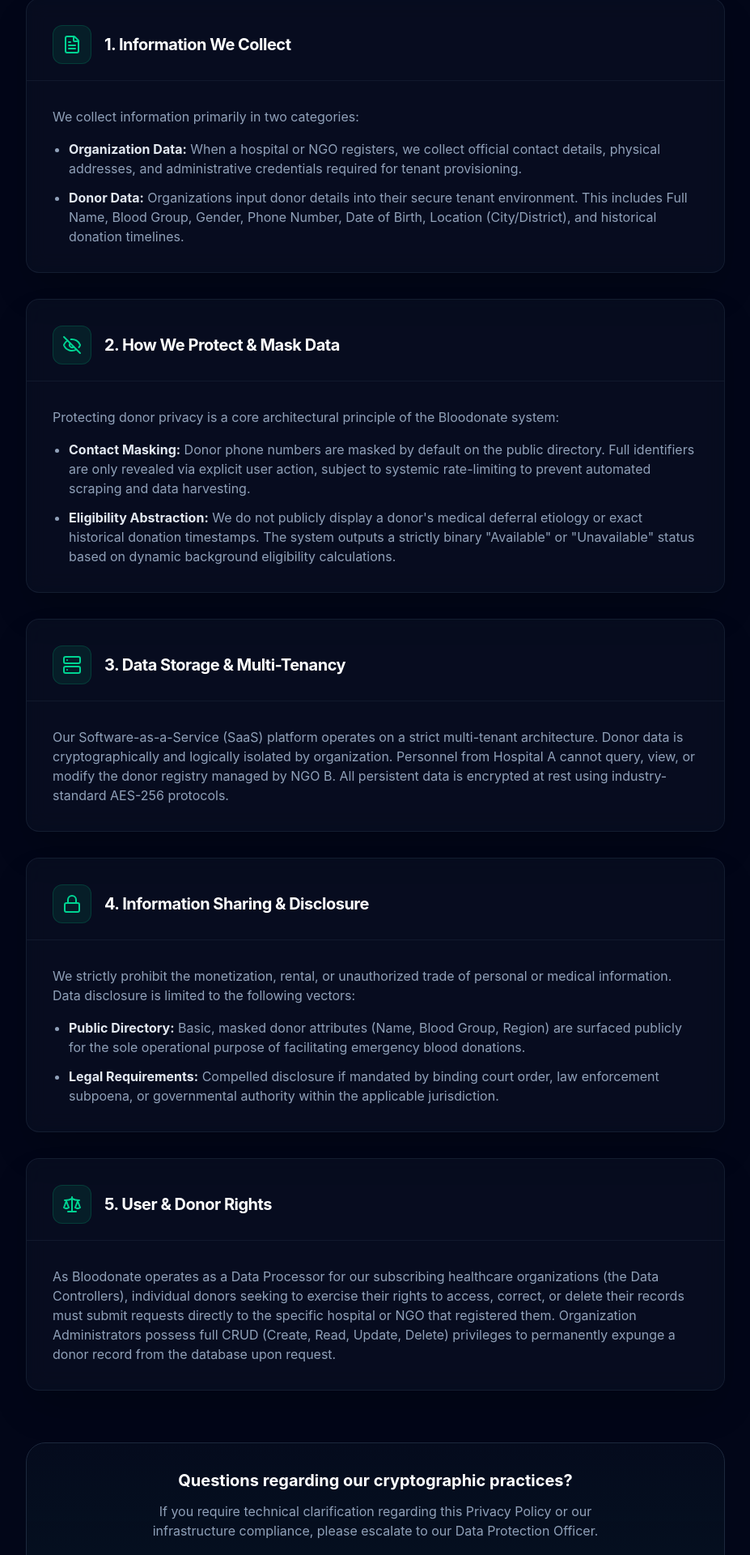
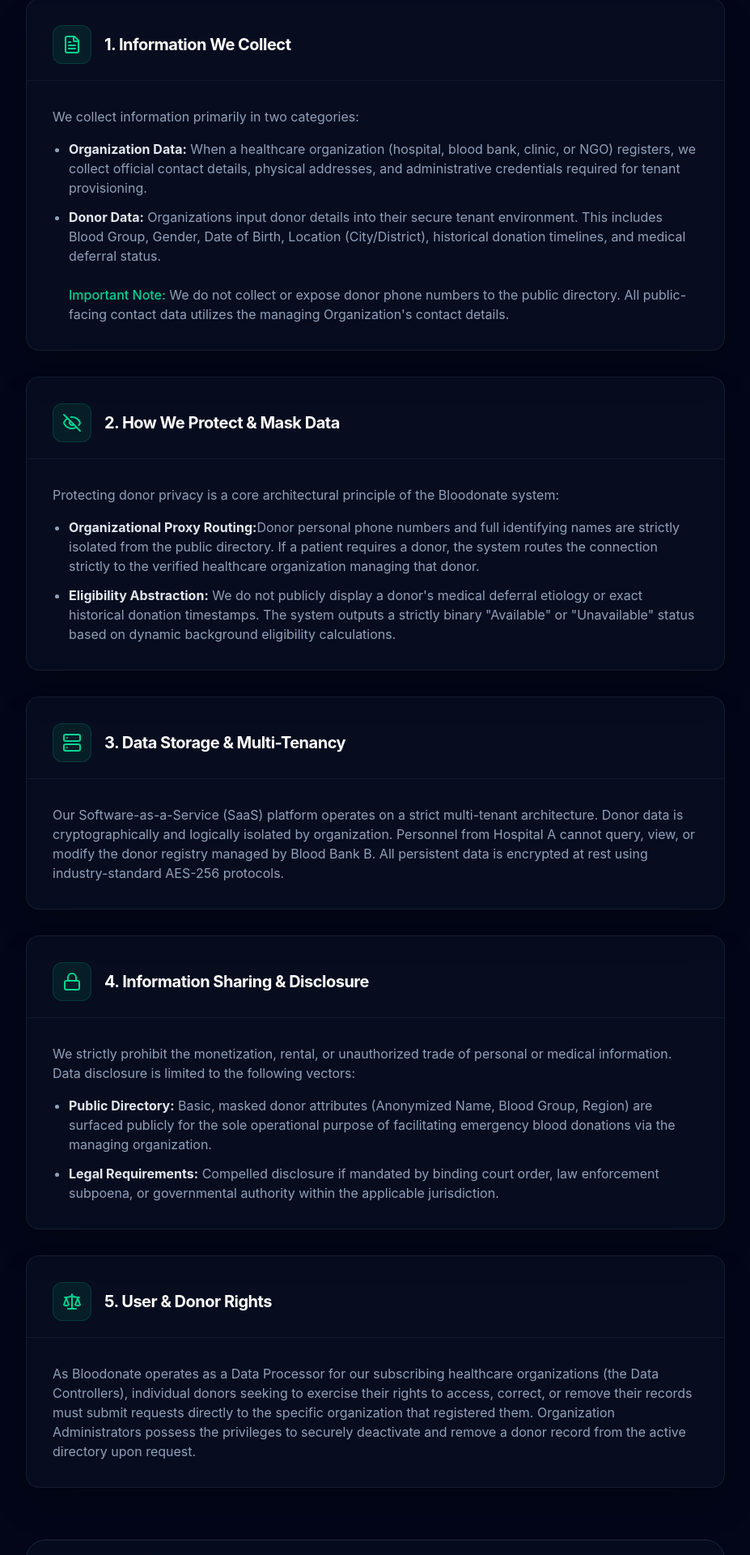
Before and after one commit to navafv/blood-connect, a React (Vite) app in the folder frontend/: page /privacy in a window 1280 px wide. Shown: the part 865-2785 px from the top of the page at 81% size, without its empty margins (176-1103 px from the left). Built offline with nearby package versions, Linux system fonts and the light colour scheme.

Commit message:
feat: update donor guidelines, privacy policy, and terms of service for clarity and accuracy; enhance UI elements and descriptions across various pages

```diff
--- a/frontend/src/pages/admin/AddDonor.jsx
+++ b/frontend/src/pages/admin/AddDonor.jsx
@@ -338,7 +338,7 @@
                   >
                     <option value="M">Male (90-day cycle)</option>
                     <option value="F">Female (120-day cycle)</option>
-                    <option value="O">Other</option>
+                    <option value="O">Other (120-day cycle)</option>
                   </Select>
                   {fieldErrors.gender && (
                     <p className="text-xs text-red-400 mt-1">
--- a/frontend/src/pages/public/AboutUs.jsx
+++ b/frontend/src/pages/public/AboutUs.jsx
@@ -22,9 +22,9 @@
     },
     {
       icon: ShieldCheck,
-      title: "Data Privacy",
+      title: "Total Anonymity",
       description:
-        "We prioritize the security of medical and personal data. Contact details are strictly protected and never sold or shared with third parties.",
+        "Donor phone numbers are never exposed to the public directory. We utilize a proxy-routing architecture where all contact goes directly through the verified managing organization.",
     },
     {
       icon: Zap,
@@ -36,7 +36,7 @@
       icon: Users,
       title: "Community Driven",
       description:
-        "We empower local hospitals, NGOs, and blood banks by giving them the digital infrastructure to manage their invaluable donor registries.",
+        "We empower local hospitals, blood banks, private clinics, and NGOs by giving them the digital infrastructure to manage their invaluable donor registries.",
     },
   ];
 
--- a/frontend/src/pages/public/DonorGuidelines.jsx
+++ b/frontend/src/pages/public/DonorGuidelines.jsx
@@ -32,7 +32,11 @@
       label: "Hemoglobin",
       value: "Not less than 12.5 g/dL (checked at the donation site).",
     },
-    { label: "Donation Interval", value: "Male: 90 days | Female: 120 days." },
+    {
+      label: "Donation Interval",
+      value:
+        "Whole Blood: 90 days (Male) / 120 days (Female/Other). Platelets (Apheresis): 14 days. Plasma: 28 days.",
+    },
   ];
 
   const prepTips = [
@@ -137,7 +141,10 @@
             <CardContent className="pt-8">
               <div className="grid grid-cols-1 md:grid-cols-2 gap-8">
                 {basicRequirements.map((req, idx) => (
-                  <div key={idx} className="flex gap-4 group">
+                  <div
+                    key={idx}
+                    className="flex gap-4 group md:last:col-span-2"
+                  >
                     <div className="mt-1.5 shrink-0">
                       <div
                         className="h-3 w-3 rounded-full bg-emerald-500 group-hover:scale-125 transition-transform"
--- a/frontend/src/pages/public/PrivacyPolicy.jsx
+++ b/frontend/src/pages/public/PrivacyPolicy.jsx
@@ -15,7 +15,7 @@
 } from "../../components/ui/Card";
 
 export default function PrivacyPolicy() {
-  const lastUpdated = "May 17, 2026";
+  const lastUpdated = "June 11, 2026";
 
   const policies = [
     {
@@ -27,16 +27,25 @@
           <ul className="list-disc pl-5 space-y-3 text-slate-400">
             <li>
               <strong className="text-slate-200">Organization Data:</strong>{" "}
-              When a hospital or NGO registers, we collect official contact
-              details, physical addresses, and administrative credentials
-              required for tenant provisioning.
+              When a healthcare organization (hospital, blood bank, clinic, or
+              NGO) registers, we collect official contact details, physical
+              addresses, and administrative credentials required for tenant
+              provisioning.
             </li>
             <li>
               <strong className="text-slate-200">Donor Data:</strong>{" "}
               Organizations input donor details into their secure tenant
-              environment. This includes Full Name, Blood Group, Gender, Phone
-              Number, Date of Birth, Location (City/District), and historical
-              donation timelines.
+              environment. This includes Blood Group, Gender, Date of Birth,
+              Location (City/District), historical donation timelines, and
+              medical deferral status.
+              <br />
+              <br />
+              <span className="text-emerald-400 font-medium">
+                Important Note:
+              </span>{" "}
+              We do not collect or expose donor phone numbers to the public
+              directory. All public-facing contact data utilizes the managing
+              Organization's contact details.
             </li>
           </ul>
         </div>
@@ -53,11 +62,13 @@
           </p>
           <ul className="list-disc pl-5 space-y-3 text-slate-400">
             <li>
-              <strong className="text-slate-200">Contact Masking:</strong> Donor
-              phone numbers are masked by default on the public directory. Full
-              identifiers are only revealed via explicit user action, subject to
-              systemic rate-limiting to prevent automated scraping and data
-              harvesting.
+              <strong className="text-slate-200">
+                Organizational Proxy Routing:
+              </strong>
+              Donor personal phone numbers and full identifying names are
+              strictly isolated from the public directory. If a patient requires
+              a donor, the system routes the connection strictly to the verified
+              healthcare organization managing that donor.
             </li>
             <li>
               <strong className="text-slate-200">
@@ -81,9 +92,9 @@
             Our Software-as-a-Service (SaaS) platform operates on a strict
             multi-tenant architecture. Donor data is cryptographically and
             logically isolated by organization. Personnel from Hospital A cannot
-            query, view, or modify the donor registry managed by NGO B. All
-            persistent data is encrypted at rest using industry-standard AES-256
-            protocols.
+            query, view, or modify the donor registry managed by Blood Bank B.
+            All persistent data is encrypted at rest using industry-standard
+            AES-256 protocols.
           </p>
         </div>
       ),
@@ -101,9 +112,10 @@
           <ul className="list-disc pl-5 space-y-3 text-slate-400">
             <li>
               <strong className="text-slate-200">Public Directory:</strong>{" "}
-              Basic, masked donor attributes (Name, Blood Group, Region) are
-              surfaced publicly for the sole operational purpose of facilitating
-              emergency blood donations.
+              Basic, masked donor attributes (Anonymized Name, Blood Group,
+              Region) are surfaced publicly for the sole operational purpose of
+              facilitating emergency blood donations via the managing
+              organization.
             </li>
             <li>
               <strong className="text-slate-200">Legal Requirements:</strong>{" "}
@@ -123,11 +135,11 @@
           <p>
             As Bloodonate operates as a Data Processor for our subscribing
             healthcare organizations (the Data Controllers), individual donors
-            seeking to exercise their rights to access, correct, or delete their
-            records must submit requests directly to the specific hospital or
-            NGO that registered them. Organization Administrators possess full
-            CRUD (Create, Read, Update, Delete) privileges to permanently
-            expunge a donor record from the database upon request.
+            seeking to exercise their rights to access, correct, or remove their
+            records must submit requests directly to the specific organization
+            that registered them. Organization Administrators possess the
+            privileges to securely deactivate and remove a donor record from the
+            active directory upon request.
           </p>
         </div>
       ),
@@ -141,11 +153,11 @@
         <title>Privacy Policy | Bloodonate</title>
         <meta
           name="description"
-          content="Review the Bloodonate Privacy Policy to understand our data collection, tenant isolation, and cryptographic standards for protecting organization and donor data."
+          content="Review the Bloodonate Privacy Policy to understand our data collection, proxy routing architecture, and cryptographic standards for protecting donor data."
         />
         <meta
           name="keywords"
-          content="privacy policy, data protection, blood donation privacy, SaaS security, multi-tenant security, Bloodonate privacy"
+          content="privacy policy, data protection, blood donation privacy, SaaS security, multi-tenant security, proxy routing"
         />
 
         {/* Open Graph / Facebook */}
@@ -153,7 +165,7 @@
         <meta property="og:title" content="Privacy Policy | Bloodonate" />
         <meta
           property="og:description"
-          content="Understand how Bloodonate protects and manages organizational and donor data."
+          content="Understand how Bloodonate protects and manages organizational and donor data via secure proxy routing."
         />
         <meta
           property="og:url"
@@ -165,7 +177,7 @@
         <meta name="twitter:title" content="Privacy Policy | Bloodonate" />
         <meta
           name="twitter:description"
-          content="Understand how Bloodonate protects and manages organizational and donor data."
+          content="Understand how Bloodonate protects and manages organizational and donor data via secure proxy routing."
         />
 
         {/* Canonical Link */}
```
Also changed, not shown: frontend/src/pages/public/Home.jsx (+16 -9 lines), frontend/src/pages/public/TermsOfService.jsx (+25 -18 lines).
